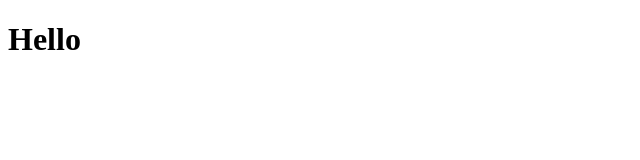
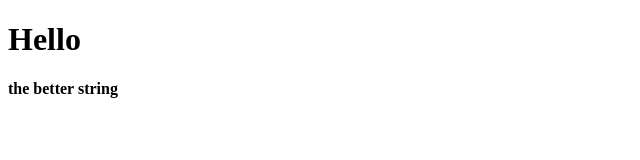
Before and after one commit to colt-mccormick/jsStrings, a plain HTML site: page index.html in a window 1280 px wide. Shown: the whole page, without its empty margins (0-640 px from the left). Drawn offline with Linux system fonts and the light colour scheme.

Commit message:
added javascript HTML example

```diff
--- a/index.html
+++ b/index.html
@@ -8,6 +8,7 @@
 </head>
 <body>
     <h1>Hello</h1>
+    <div id="yarn-holder"></div>
     <script src="./strings.js"></script>
 </body>
 </html>
--- a/strings.js
+++ b/strings.js
@@ -34,3 +34,11 @@ if (animal.toLowerCase()==="alligator"){
 } else{
     console.log("animal type: wide")
 }
+
+//in class example adding HTML via Javascript
+var yarn = "the better string";
+var domString = "<h4>" + yarn + "</h4>";
+
+var myDiv = document.getElementById('yarn-holder');
+
+myDiv.innerHTML = domString;
```
